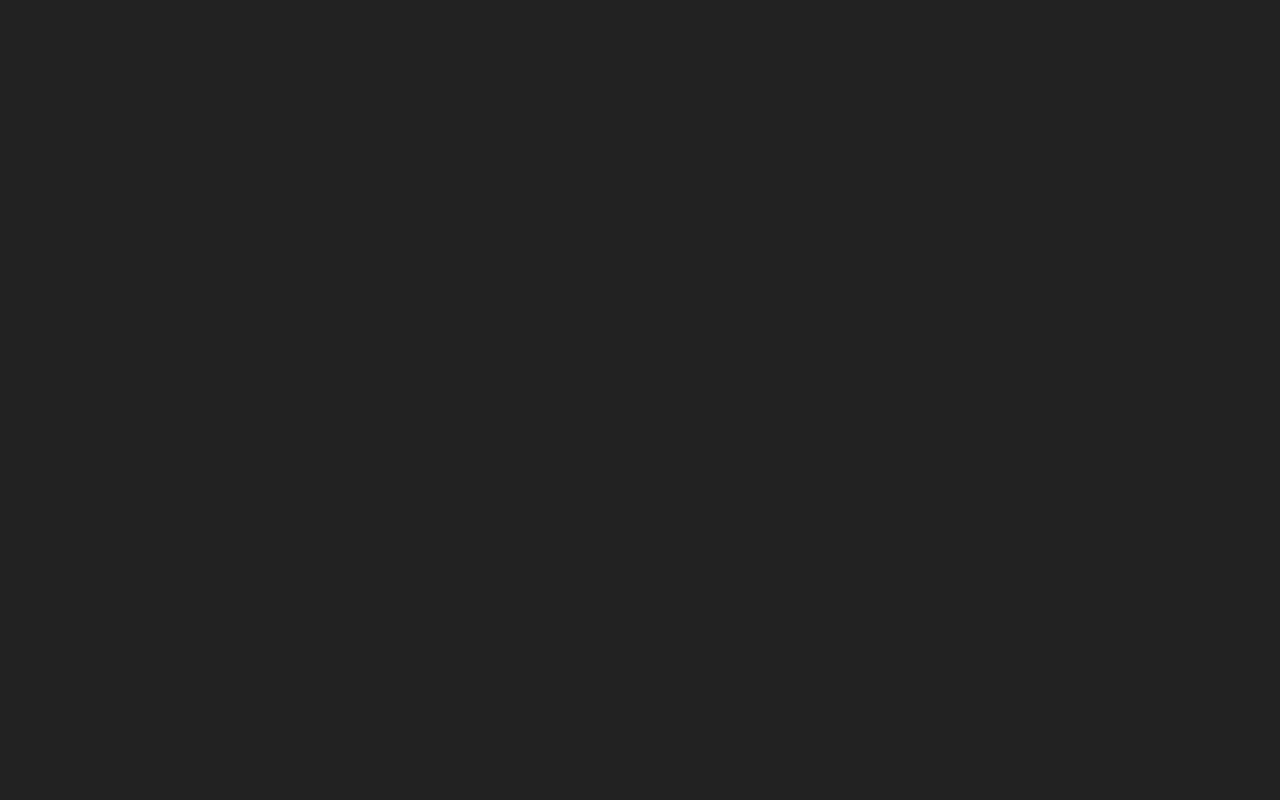
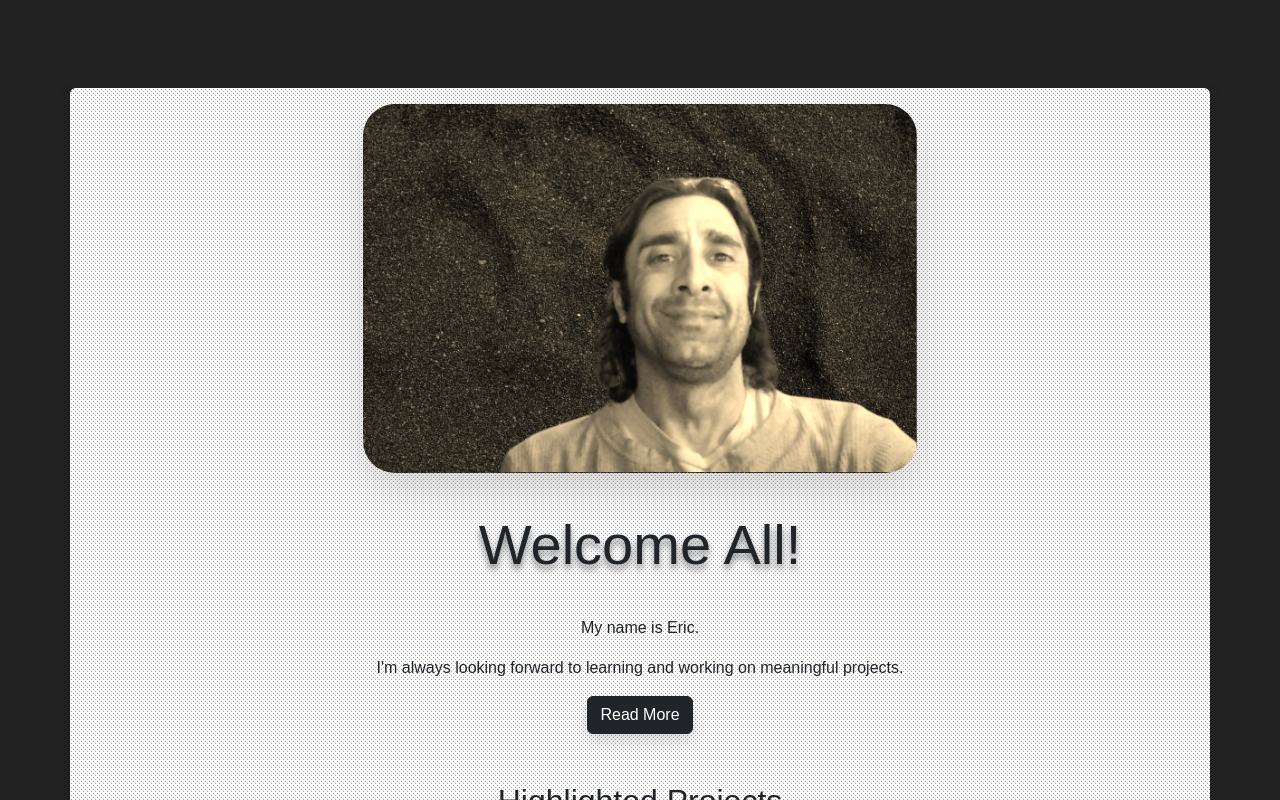
Before and after one commit to lyolayale/portfolio2, a React (Create React App) app: page /portfolio2/jokes in a window 1280 px wide. Before the commit this address had no page. Shown: the top 800 px of the page. Built offline with nearby package versions, Linux system fonts and the light colour scheme; no server answers.

Commit message:
Implemented HashRouter.

```diff
--- a/src/index.js
+++ b/src/index.js
@@ -1,6 +1,6 @@
 import React from "react";
 import ReactDOM from "react-dom/client";
-import { BrowserRouter, Routes, Route } from "react-router-dom";
+import { HashRouter, BrowserRouter, Routes, Route } from "react-router-dom";
 import { createBrowserHistory } from "history";
 
 // Internal Imports
@@ -14,11 +14,11 @@
 // Browser History
 const history = ReactDOM.createRoot(document.getElementById("root")).render(
   <React.StrictMode>
-    <BrowserRouter>
+    <HashRouter history={createBrowserHistory()}>
       <Routes>
-        <Route path="/" element={<App />} />
+        <Route exact path="/" element={<App />} />
         <Route path="/jokes" element={<Jokes />} />
       </Routes>
-    </BrowserRouter>
+    </HashRouter>
   </React.StrictMode>
 );
```
